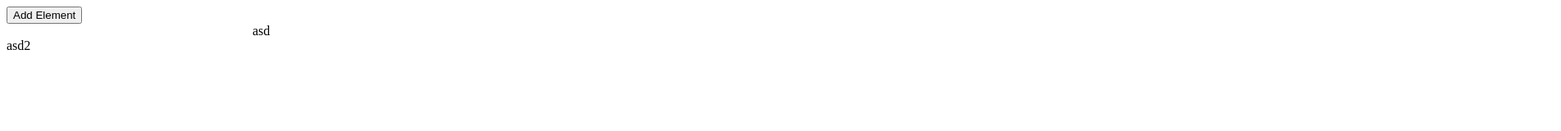
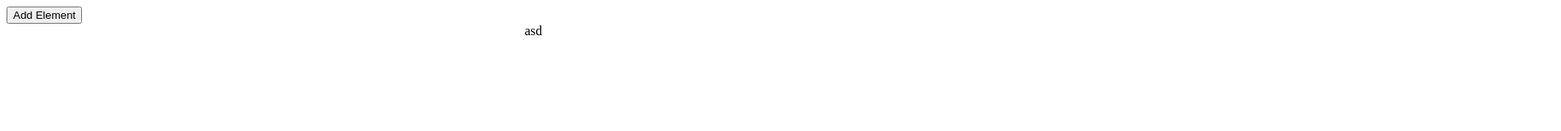
Before and after one commit to mplyulev/Re-animator, a React (Create React App) app: page / in a window 1280 px wide. Shown: the top 160 px of the page at 82% size, 1904 px wide, since content can reach past the window. Built offline with nearby package versions, Linux system fonts and the light colour scheme.

Commit message:
added functionality for changing animations without mount unmount

```diff
--- a/src/Animated.js
+++ b/src/Animated.js
@@ -7,7 +7,24 @@ class Animated extends Component {
         super(props);
 
         this.state = {
+            animations: {
+                transform: {
+                    from: 'translateX(0)',
+                    to: 'translateX(50%)',
+                    type: 'linear',
+                    speed: 1000
+                }
+            },
+            animations2: {
+                left: {
+                    from: 500,
+                    to: 400,
+                    type: 'linear',
+                    speed: 1000
+                }
+            },
             show2: true,
+            show1: true,
             isMounted: true,
             array: [{ text: 'asd', id: Math.random() }, { text: 'asd', id: Math.random() }, { text: 'asd', id: Math.random() }, { text: 'asd', id: Math.random() }]
         }
@@ -21,38 +38,39 @@ class Animated extends Component {
     };
 
     addElement = () => {
-        let { array } = this.state;
-        array.push({ text: 'test', id: Math.random() });
-        this.setState({ array });
+        const animations = {
+            transform: {
+                from: 'translateX(50%)',
+                to: 'translateX(0)',
+                type: 'linear',
+                speed: 1000
+            }
+        };
+
+        const animations2 = {
+            transform: {
+                from: 'translateY(0)',
+                to: 'translateY(50%)',
+                type: 'linear',
+                speed: 1000
+            }
+        };
+
+        this.setState({ animations, animations2 });
     }
 
     render() {
-        const animations = {
-            left: {
-                from: 0,
-                to: 300,
-                type: 'linear',
-                speed: 1000
-            }
-        }
-        const animations2 = {
-            left: {
-                from: 300,
-                to: 0,
-                type: 'linear',
-                speed: 1000
-            }
-        }
-
+        const { animations, animations2 } = this.state;
+        console.log('asd', animations, animations2);
         return (
             <div>
                 <button onClick={this.addElement}>Add Element</button>
-                <Reanimate animations={animations} isMounted={this.state.isMounted} globalSpeed={1000} interval={0}>
-                    <div className={`animated`} key='asd' >asd</div>
+                <Reanimate animations={animations} isMounted={this.state.isMounted} globalSpeed={1000} interval={111}>
+                    {this.state.show1 && <div className={`animated`} key='asd' >asd</div>}
                 </Reanimate>
-                <Reanimate animations={animations2} isMounted={this.state.isMounted} globalSpeed={1000} interval={0}>
-                    {this.state.show2 && <div className={`animated`} key='asd2' onClick={() => this.setState({ show2: !this.state.show2 })}>asd2</div>}
-                </Reanimate>
+                {/* <Reanimate animations={animations2} isMounted={this.state.isMounted} globalSpeed={1000} interval={0}>
+                    {this.state.show2 && <div className={`animated`} key='asd2' onClick={() => this.setState({ show2: !this.state.show2, show1: !this.state.show1 })}>asd2</div>}
+                </Reanimate> */}
 
             </div>
 
--- a/src/Reanimate.js
+++ b/src/Reanimate.js
@@ -6,6 +6,7 @@ class Reanimate extends Component {
         super(props);
 
         this.state = {
+            animations: props.animations,
             children: [],
             style: {},
             animatedChildrenKeys: [],
@@ -61,9 +62,10 @@ class Reanimate extends Component {
     }
 
     animate = (isUnmounting, animatedChildrenKeys) => {
-        let { elementsWithPendingAnimation } = this.state;
-        const { exitAnimations, animations, globalSpeed, children } = this.props;
+        let { elementsWithPendingAnimation, animations } = this.state;
+        const { exitAnimations, globalSpeed, children } = this.props;
         let style;
+        console.log('asd', animations);
 
         if (isUnmounting && exitAnimations !== undefined) {
             style = this.setStylesProps(exitAnimations, false);
@@ -72,7 +74,7 @@ class Reanimate extends Component {
         } else if (!isUnmounting) {
             style = this.setStylesProps(animations, false);
         }
-
+        console.log('asd style', style);
         const newStyle = Object.assign({}, style);
         let lowestSpeed = 0;
         Object.entries(!isUnmounting ? animations : exitAnimations || animations).map(([key, value]) => {
@@ -106,21 +108,19 @@ class Reanimate extends Component {
                 });
 
                 let children = React.Children.toArray(this.state.children);
-                console.log('asd2 ', children);
+
                 children.forEach((child, index) => {
-                    if (animatedChildrenKeys.includes(`.$${child.key}`)) {
-                        const test = document.getElementById(child.key);
-                        test.addEventListener('transitionend', () => {
-                            test.style.display = 'none';
+                    if (animatedChildrenKeys.includes(child.key)) {
+                        const animatedChild = document.getElementById(child.key.substring(2));
+                        animatedChild.addEventListener('transitionend', () => {
                             elementsWithPendingAnimation = elementsWithPendingAnimation.filter((element) => !animatedChildrenKeys.includes(element.key));
                             children.splice(index, 1);
-                            console.log('asd', children);
                             this.setState({ elementsWithPendingAnimation, children });
                         });
                     }
                 });
             }
-
+            console.log('asd new style', newStyle);
             this.requestTimeout(() => {
                 this.setState({ style: newStyle });
             }, 0)
@@ -180,18 +180,27 @@ class Reanimate extends Component {
     componentWillReceiveProps(nextProps, nextState) {
         const newChildren = React.Children.toArray(nextProps.children);
         const oldChildren = React.Children.toArray(this.props.children);
+        const prevAnimations = this.props.animations;
+        const animations = nextProps.animations;
 
         if (newChildren.length !== oldChildren.length && newChildren.length < oldChildren.length) {
             const animatedChildrenKeys = this.findRemovedChildrenKeys(newChildren, oldChildren).animatedChildrenKeys;
-            this.setState({ animatedChildrenKeys }, () => {
+            this.setState({ animatedChildrenKeys, animations }, () => {
                 this.animate(true, animatedChildrenKeys);
             })
         }
 
         if (newChildren.length !== oldChildren.length && newChildren.length > oldChildren.length) {
             const animatedChildrenKeys = this.findAddedChildrenKeys(newChildren, oldChildren).animatedChildrenKeys;
-            this.setState({ animatedChildrenKeys }, () => {
+            this.setState({ animatedChildrenKeys, animations }, () => {
                 this.animate(false, animatedChildrenKeys);
+            })
+        }
+
+
+        if (JSON.stringify(prevAnimations) !== JSON.stringify(animations)) {
+            this.setState({ animations }, () => {
+                this.animate(false, newChildren)
             })
         }
     }
```
